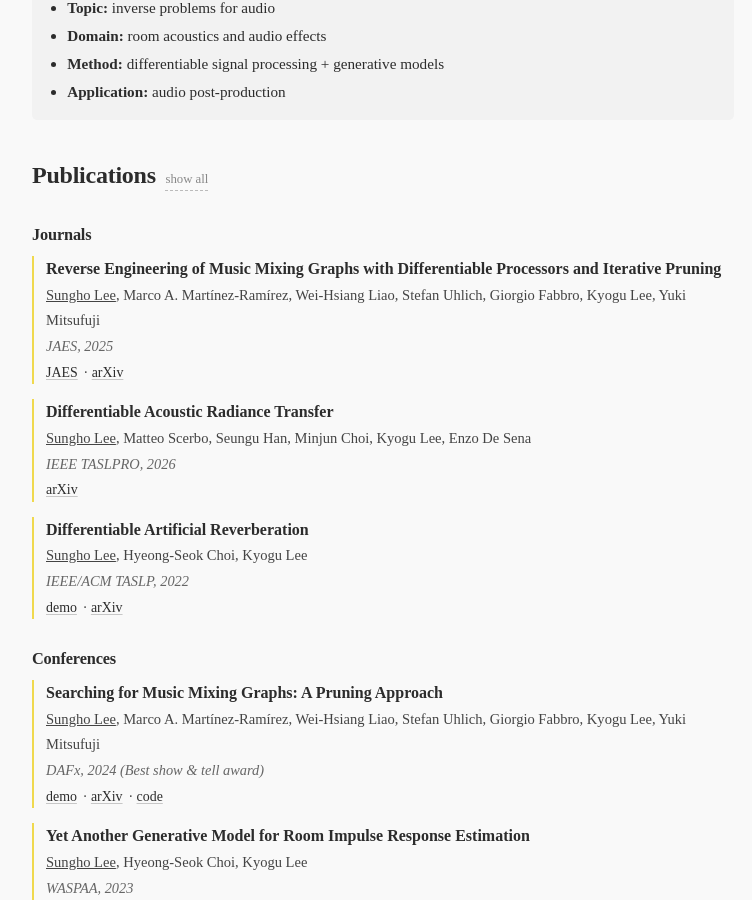
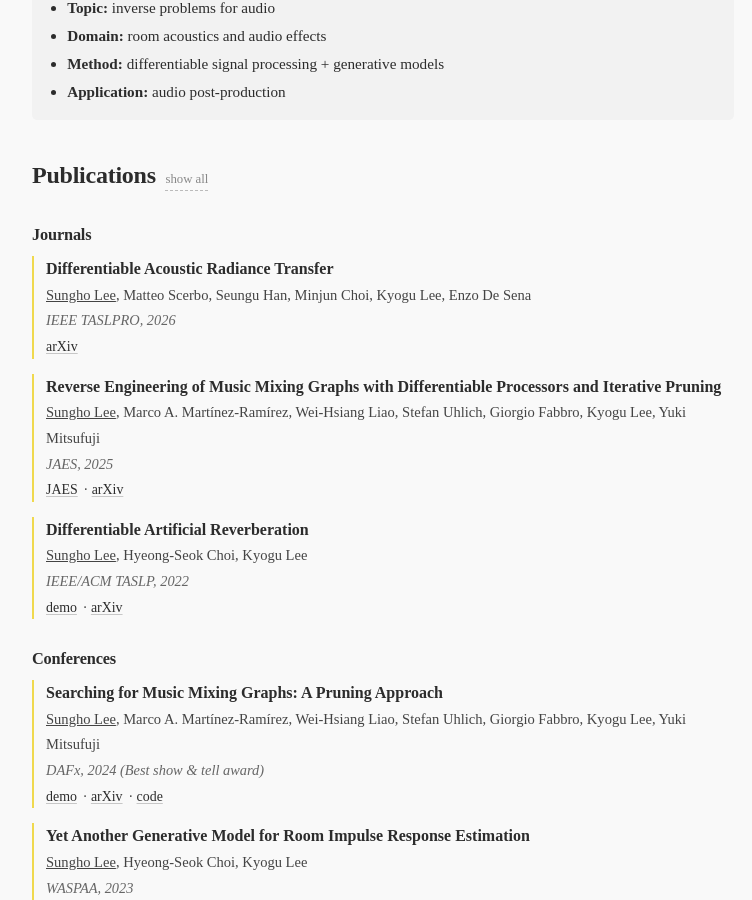
Before and after one commit to sh-lee97/sh-lee97.github.io, a Jekyll site: the page built from index.html, in a window 1280 px wide and 900 px high, scrolled down 472 px. Shown: the whole window, without its empty margins (257-1009 px from the left). Built offline with Jekyll 4.4.1, drawn with Linux system fonts in a browser that asks for light colours.

Commit message:
Fix journal order: DART (2026) first
Co-Authored-By: Claude Opus 4.6 (1M context) <noreply@anthropic.com>

```diff
--- a/index.html
+++ b/index.html
@@ -39,16 +39,16 @@ title: Sungho Lee
 
 <ul class="pub-list">
   <li class="key">
+    <span class="pub-title">Differentiable Acoustic Radiance Transfer</span><br>
+    <span class="pub-authors"><ins>Sungho Lee</ins>, Matteo Scerbo, Seungu Han, Minjun Choi, Kyogu Lee, Enzo De Sena</span><br>
+    <span class="pub-venue">IEEE TASLPRO, 2026</span><br>
+    <span class="pub-links"><a href="https://arxiv.org/abs/2509.15946">arXiv</a></span>
+  </li>
+  <li class="key">
     <span class="pub-title">Reverse Engineering of Music Mixing Graphs with Differentiable Processors and Iterative Pruning</span><br>
     <span class="pub-authors"><ins>Sungho Lee</ins>, Marco A. Mart&iacute;nez-Ram&iacute;rez, Wei-Hsiang Liao, Stefan Uhlich, Giorgio Fabbro, Kyogu Lee, Yuki Mitsufuji</span><br>
     <span class="pub-venue">JAES, 2025</span><br>
     <span class="pub-links"><a href="https://aes2.org/publications/elibrary-page/?id=22917">JAES</a> &middot; <a href="https://arxiv.org/abs/2509.15948">arXiv</a></span>
-  </li>
-  <li class="key">
-    <span class="pub-title">Differentiable Acoustic Radiance Transfer</span><br>
-    <span class="pub-authors"><ins>Sungho Lee</ins>, Matteo Scerbo, Seungu Han, Minjun Choi, Kyogu Lee, Enzo De Sena</span><br>
-    <span class="pub-venue">IEEE TASLPRO, 2026</span><br>
-    <span class="pub-links"><a href="https://arxiv.org/abs/2509.15946">arXiv</a></span>
   </li>
   <li class="key">
     <span class="pub-title">Differentiable Artificial Reverberation</span><br>
```
